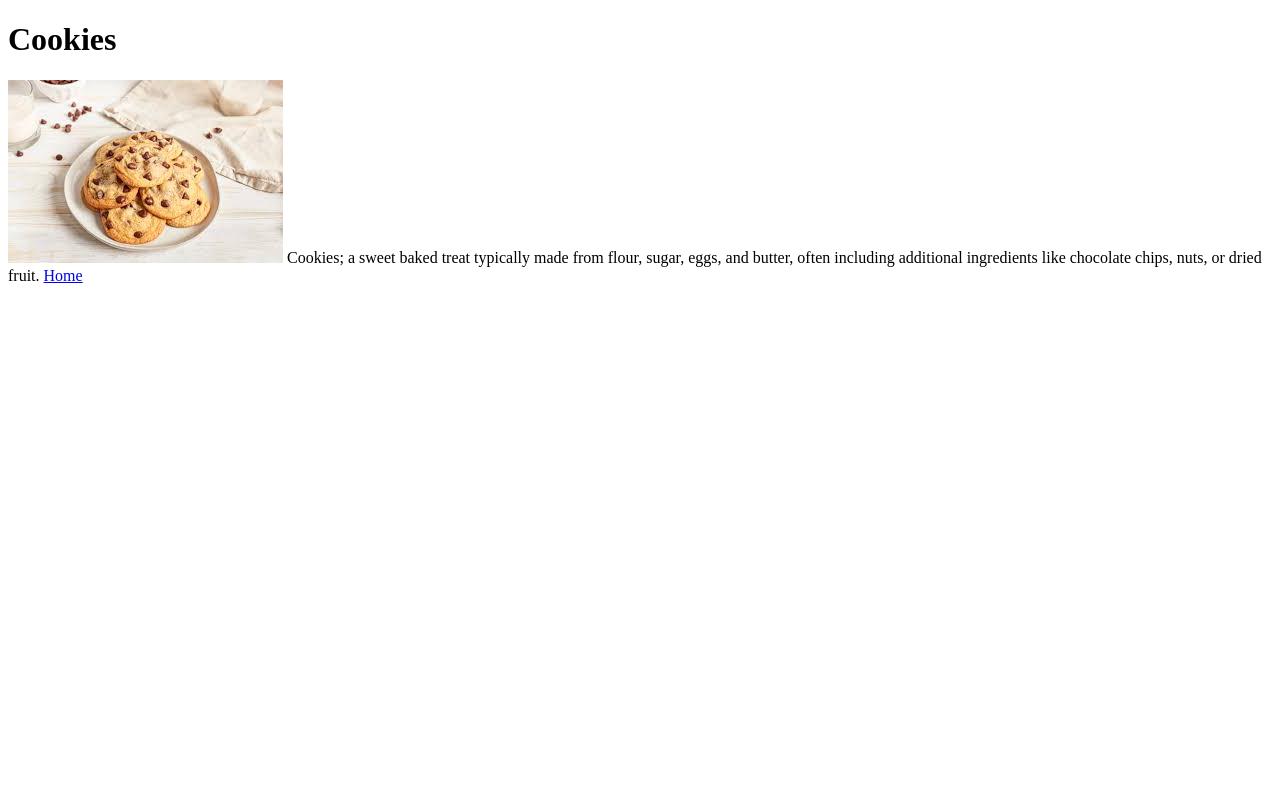
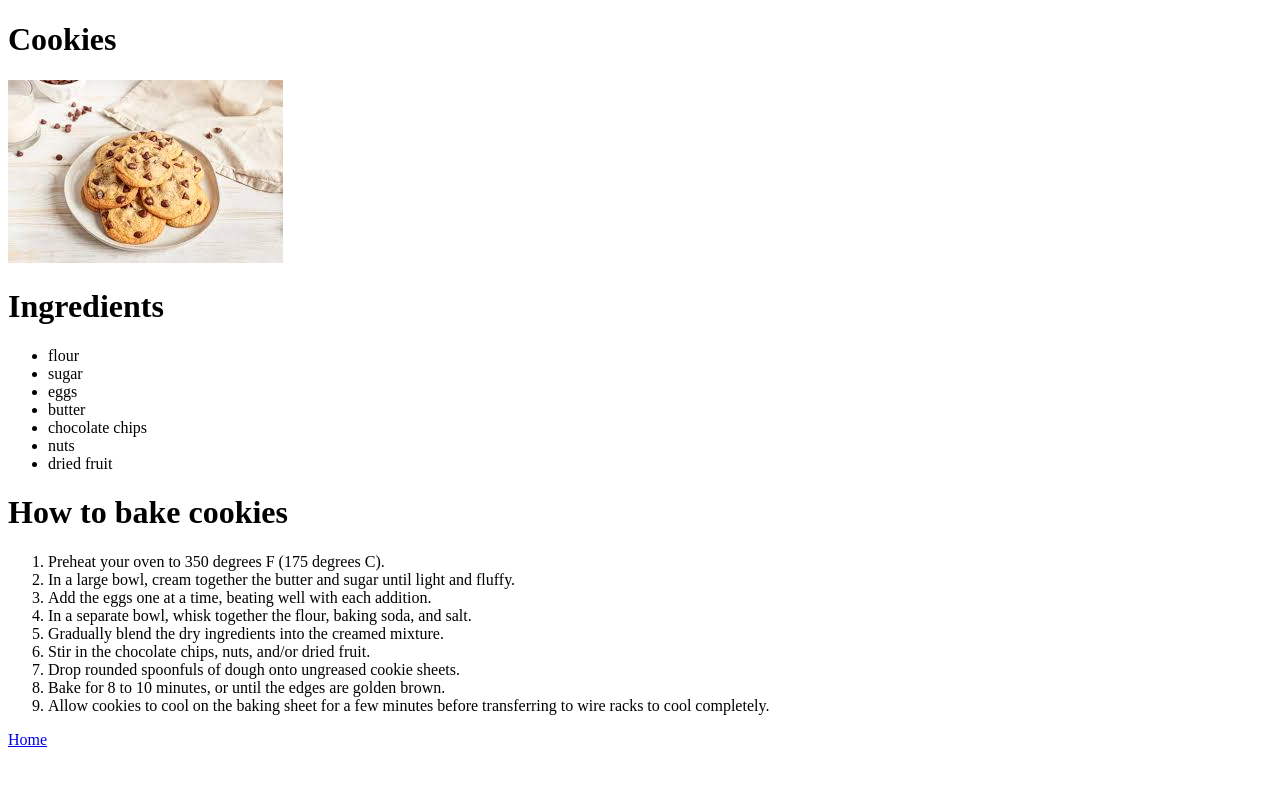
Before and after one commit to Rider-Sullivan/recipes, a plain HTML site: page recipes/cookies.html in a window 1280 px wide. Drawn offline with Linux system fonts and the light colour scheme.

Commit message:
push forever 2

```diff
--- a/recipes/cookies.html
+++ b/recipes/cookies.html
@@ -2,12 +2,33 @@
 <html lang="en">
   <head>
      <meta charset="UTF-8">
-     <title>Recipes</title>
+     <title>Recipe 3</title>
   </head>
   <body>
      <h1>Cookies</h1>
      <img src="../images/cookies.jpg" alt="these are cookies">
-     Cookies; a sweet baked treat typically made from flour, sugar, eggs, and butter, often including additional ingredients like chocolate chips, nuts, or dried fruit.
+     <h1>Ingredients</h1>
+     <ul>
+       <li>flour</li>
+       <li>sugar</li>
+       <li>eggs</li>
+       <li>butter</li>
+       <li>chocolate chips</li>
+       <li>nuts</li>
+       <li>dried fruit</li>
+     </ul>
+     <h1>How to bake cookies</h1>
+       <ol>
+          <li>Preheat your oven to 350 degrees F (175 degrees C).</li>
+          <li>In a large bowl, cream together the butter and sugar until light and fluffy.</li>
+          <li>Add the eggs one at a time, beating well with each addition.</li>
+          <li>In a separate bowl, whisk together the flour, baking soda, and salt.</li>
+          <li>Gradually blend the dry ingredients into the creamed mixture.</li>
+          <li>Stir in the chocolate chips, nuts, and/or dried fruit.</li>
+          <li>Drop rounded spoonfuls of dough onto ungreased cookie sheets.</li>
+          <li>Bake for 8 to 10 minutes, or until the edges are golden brown.</li>
+          <li>Allow cookies to cool on the baking sheet for a few minutes before transferring to wire racks to cool completely.</li>
+       </ol>
      <a href="../index.html">Home</a>
   </body>
 </html>
```
Also changed, not shown: index.html (+0 -1 lines), recipes/lasagna.html (+17 -2 lines), recipes/pancakes.html (+18 -2 lines).
